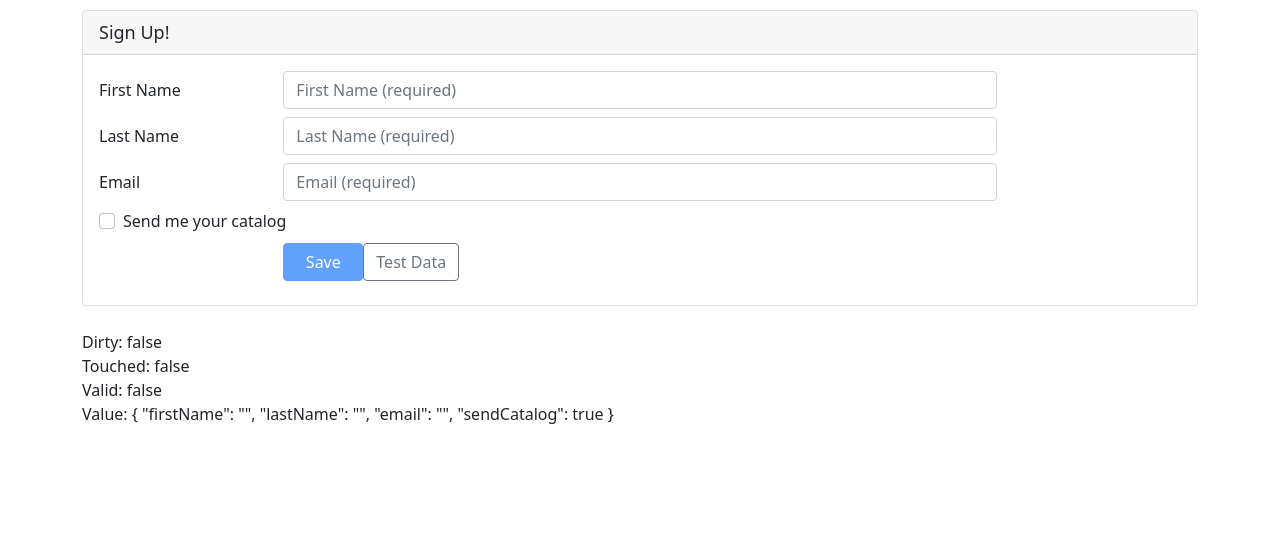
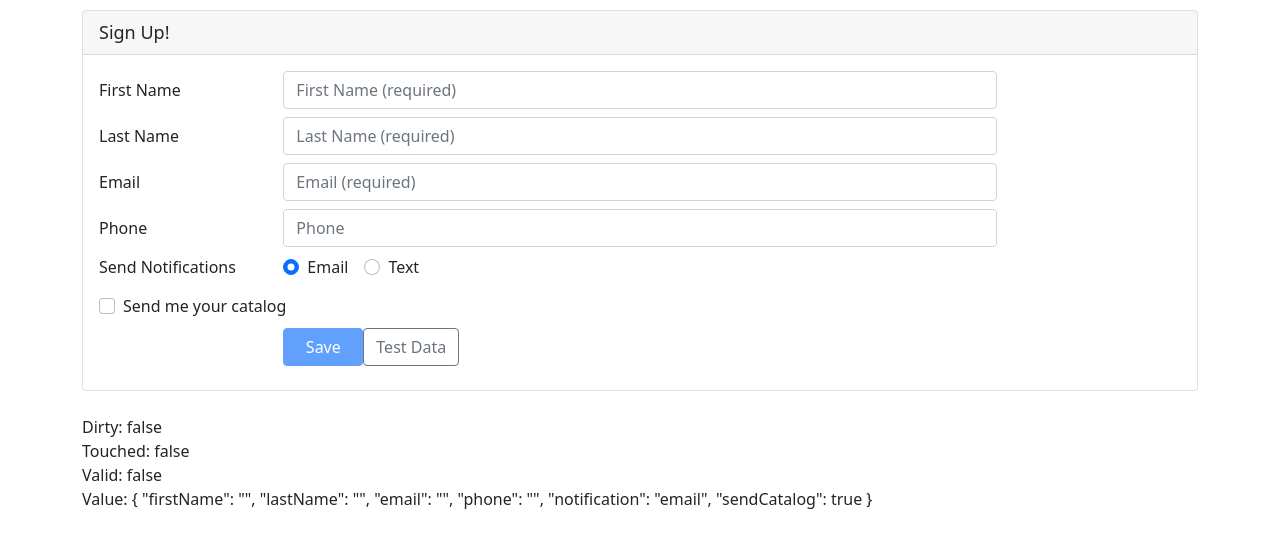
Before and after one commit to rocio-garrido/angular-reactive-forms, an Angular app in the folder demo-start-v12/: page / in a window 1280 px wide. Shown: the top 548 px of the page. Built offline with nearby package versions, Linux system fonts and the light colour scheme.

Commit message:
Adjust validation rules at runtime

```diff
--- a/demo-start-v12/src/app/customers/customer.component.html
+++ b/demo-start-v12/src/app/customers/customer.component.html
@@ -85,6 +85,53 @@
               Please enter a valid email address.
             </span>
           </span>
+        </div>
+      </div>
+
+      <div class="form-group row mb-2">
+        <label class="col-md-2 col-form-label" for="phoneId">Phone</label>
+        <div class="col-md-8">
+          <input
+            class="form-control"
+            id="phoneId"
+            type="tel"
+            placeholder="Phone"
+            formControlName="phone"
+            [ngClass]="{ 'is-invalid': !customerForm.get('phone')?.valid }"
+          />
+          <span class="invalid-feedback">
+            <span *ngIf="customerForm.get('phone')?.errors?.required">
+              Please enter your phone number.
+            </span>
+          </span>
+        </div>
+      </div>
+
+      <div class="form-group row mb-2">
+        <label class="col-md-2 col-form-label pt-0">Send Notifications</label>
+        <div class="col-md-8">
+          <div class="form-check form-check-inline">
+            <label class="form-check-label">
+              <input
+                class="form-check-input"
+                type="radio"
+                value="email"
+                formControlName="notification"
+                (click)="setNotification('email')"
+              />Email
+            </label>
+          </div>
+          <div class="form-check form-check-inline">
+            <label class="form-check-label">
+              <input
+                class="form-check-input"
+                type="radio"
+                value="text"
+                formControlName="notification"
+                (click)="setNotification('text')"
+              />Text
+            </label>
+          </div>
         </div>
       </div>
 
--- a/demo-start-v12/src/app/customers/customer.component.ts
+++ b/demo-start-v12/src/app/customers/customer.component.ts
@@ -18,6 +18,8 @@
       firstName: ['', [Validators.required, Validators.minLength(3)]],
       lastName: ['', [Validators.required, Validators.maxLength(50)]],
       email: ['', [Validators.required, Validators.email]],
+      phone: '',
+      notification: 'email',
       sendCatalog: true
     });
   }
@@ -34,4 +36,14 @@
     console.log(this.customerForm);
     console.log('Saved: ' + JSON.stringify(this.customerForm.value));
   }
+
+  setNotification(notifyVia: string): void {
+    const phoneControl = this.customerForm.get('phone');
+    if (notifyVia === 'text') {
+      phoneControl?.setValidators(Validators.required);
+    } else {
+      phoneControl?.clearValidators();
+    }
+    phoneControl?.updateValueAndValidity();
+  }
 }
```
